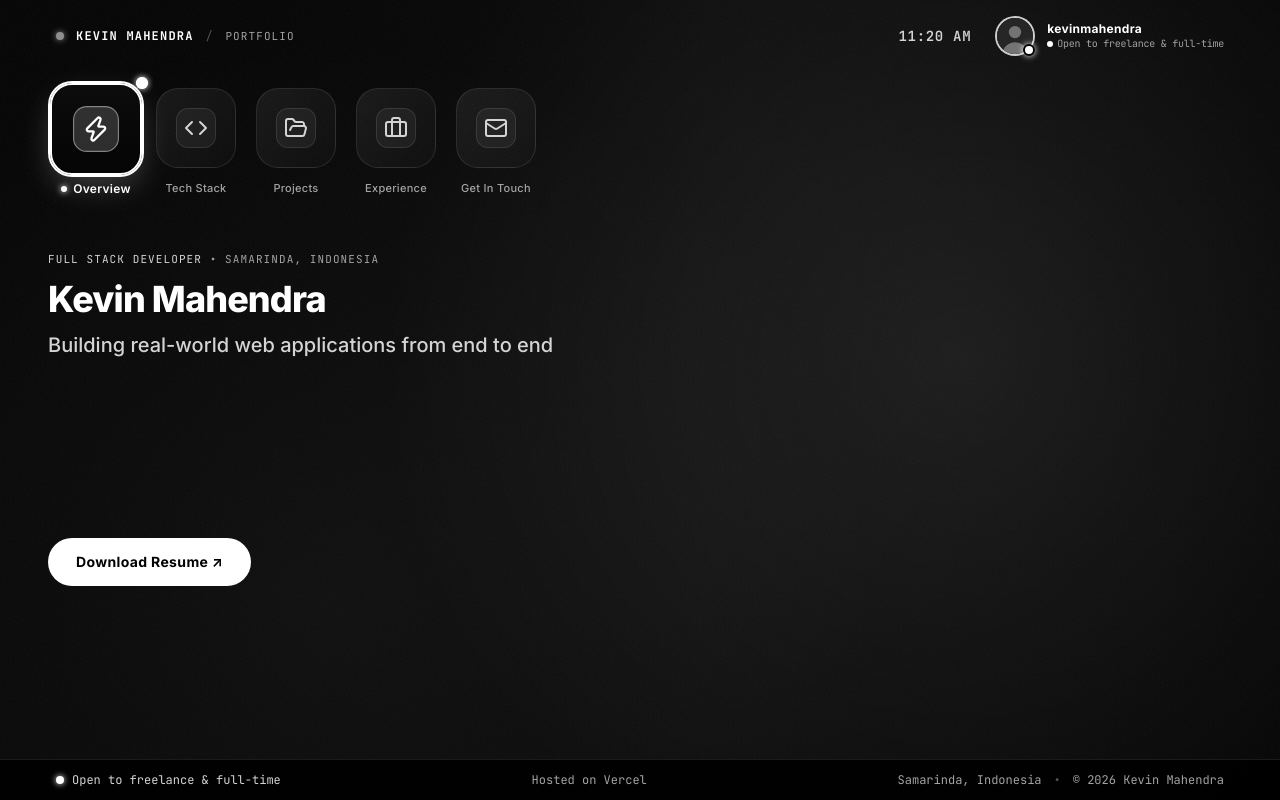
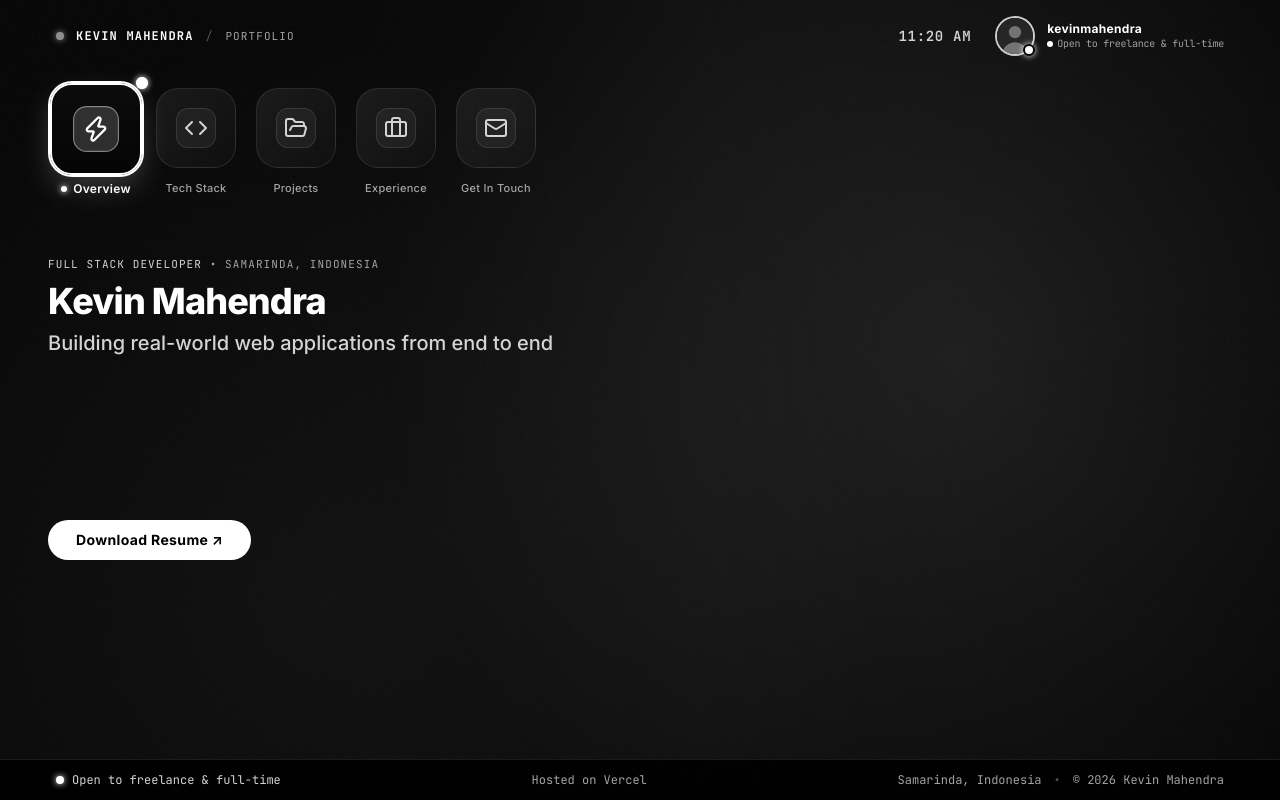
Before and after one commit to thekevinkun/portfolio-v2, a Next.js app: page / in a window 1280 px wide. Built offline with nearby package versions, Linux system fonts and the light colour scheme.

Commit message:
fix(panels): full featured cards on laptop heights, drop the tech line

```diff
--- a/components/panels/FeaturedProjectCard.tsx
+++ b/components/panels/FeaturedProjectCard.tsx
@@ -7,8 +7,8 @@ interface FeaturedProjectCardProps {
 
 const linkClass = "gap-1 px-2.5 py-0.5 text-[10px]";
 
-// One featured project on the Overview. Every tier shows kicker, links, title
-// and summary; the spacious tier adds the tech line.
+// One featured project on the Overview: kicker, links, logo, title and summary.
+// The card only exists from 500px of panel height (see OverviewPanel).
 const FeaturedProjectCard = ({ project }: FeaturedProjectCardProps) => {
   const live = project.links.find((link) => link.kind === "live");
   const repo = project.links.find((link) => link.kind === "repo");
@@ -16,7 +16,7 @@ const FeaturedProjectCard = ({ project }: FeaturedProjectCardProps) => {
   return (
     <GlassCard
       interactive
-      className="flex min-w-0 flex-col justify-between gap-3 p-4 tier-roomy:p-5"
+      className="flex min-w-0 flex-col justify-between gap-3 p-5"
     >
       <div className="flex flex-wrap items-center justify-between gap-x-2 gap-y-1.5">
         <span className="flex items-center gap-1.5 font-mono text-[10px] tracking-wider text-fg-low uppercase">
@@ -63,15 +63,11 @@ const FeaturedProjectCard = ({ project }: FeaturedProjectCardProps) => {
           <h2 className="text-base font-bold tracking-tight text-fg-high">
             {project.title}
           </h2>
-          <p className="mt-0.5 hidden text-xs leading-relaxed text-fg-low tier-roomy:line-clamp-2">
+          <p className="mt-0.5 line-clamp-2 text-xs leading-relaxed text-fg-low">
             {project.summary}
           </p>
         </div>
       </div>
-
-      <p className="hidden truncate border-t border-glass-border pt-2 font-mono text-[10px] text-fg-medium tier-spacious:block">
-        {project.tech.slice(0, 4).join(" • ")}
-      </p>
     </GlassCard>
   );
 };
--- a/components/panels/OverviewPanel.tsx
+++ b/components/panels/OverviewPanel.tsx
@@ -1,9 +1,9 @@
 import Image from "next/image";
 import { ButtonLink, Chip, Pill } from "@/components/ui";
-import { FeaturedProjectCard } from "./";
 import { reveal } from "@/lib/reveal";
 import type { Profile } from "@/types/profile";
 import type { Project } from "@/types/projects";
+import FeaturedProjectCard from "./FeaturedProjectCard";
 
 interface OverviewPanelProps {
   profile: Profile;
@@ -11,18 +11,20 @@ interface OverviewPanelProps {
 }
 
 // Density (panel height): the text column is complete from tier-snug (350px)
-// up on tablet and desktop, with tighter sizes below 500. Phones keep their
-// own rules (intro and chips from 500, focus areas from 640). The featured
-// cards are compact (no summary) from 500, show the summary from 580 and the
-// tech line from 640; below 500 or below 768 wide they are hidden (Projects
-// shows them). The hero row takes the leftover height.
+// up on tablet and desktop. The featured cards (always full: kicker, links,
+// title, summary) show from tier-regular (500px) and from 768px wide; below
+// that Projects shows them. Between 500 and 580 spacing is tighter (smaller
+// gaps and button) so text and cards both fit; from 580 it is the roomy
+// layout, from 640 the spacious one. Phones keep their own rules (intro and
+// chips from 500, focus areas from 640). The hero row takes the leftover
+// height.
 // Entrance slots: text 0–3 (same as every page), chips/pills/button 4–6,
 // portrait 2 (slow fade), featured cards in their own slow one-by-one sequence.
 const OverviewPanel = ({ profile, featured }: OverviewPanelProps) => (
   <div className="tier-container h-full">
-    <div className="flex h-full flex-col gap-4 px-5 pt-3 pb-4 md:px-12 tier-regular:gap-6 tier-spacious:gap-7">
+    <div className="flex h-full flex-col gap-4 px-5 pt-3 pb-4 md:px-12 tier-roomy:gap-6 tier-spacious:gap-7">
       <div className="grid min-h-0 flex-1 grid-rows-[minmax(0,1fr)] items-center gap-8 lg:grid-cols-12">
-        <div className="flex flex-col gap-2 lg:col-span-7 tier-regular:gap-3 tier-spacious:gap-4">
+        <div className="flex flex-col gap-2 lg:col-span-7 tier-roomy:gap-3 tier-spacious:gap-4">
           <p
             {...reveal("fade", 0)}
             className="font-mono text-[11px] tracking-widest text-fg-low uppercase"
@@ -74,7 +76,7 @@ const OverviewPanel = ({ profile, featured }: OverviewPanelProps) => (
               <ButtonLink
                 href={profile.resumeUrl}
                 download
-                className="py-2.5 tier-regular:py-3.5"
+                className="py-2.5 tier-roomy:py-3.5"
               >
                 Download Resume ↗
               </ButtonLink>
```
